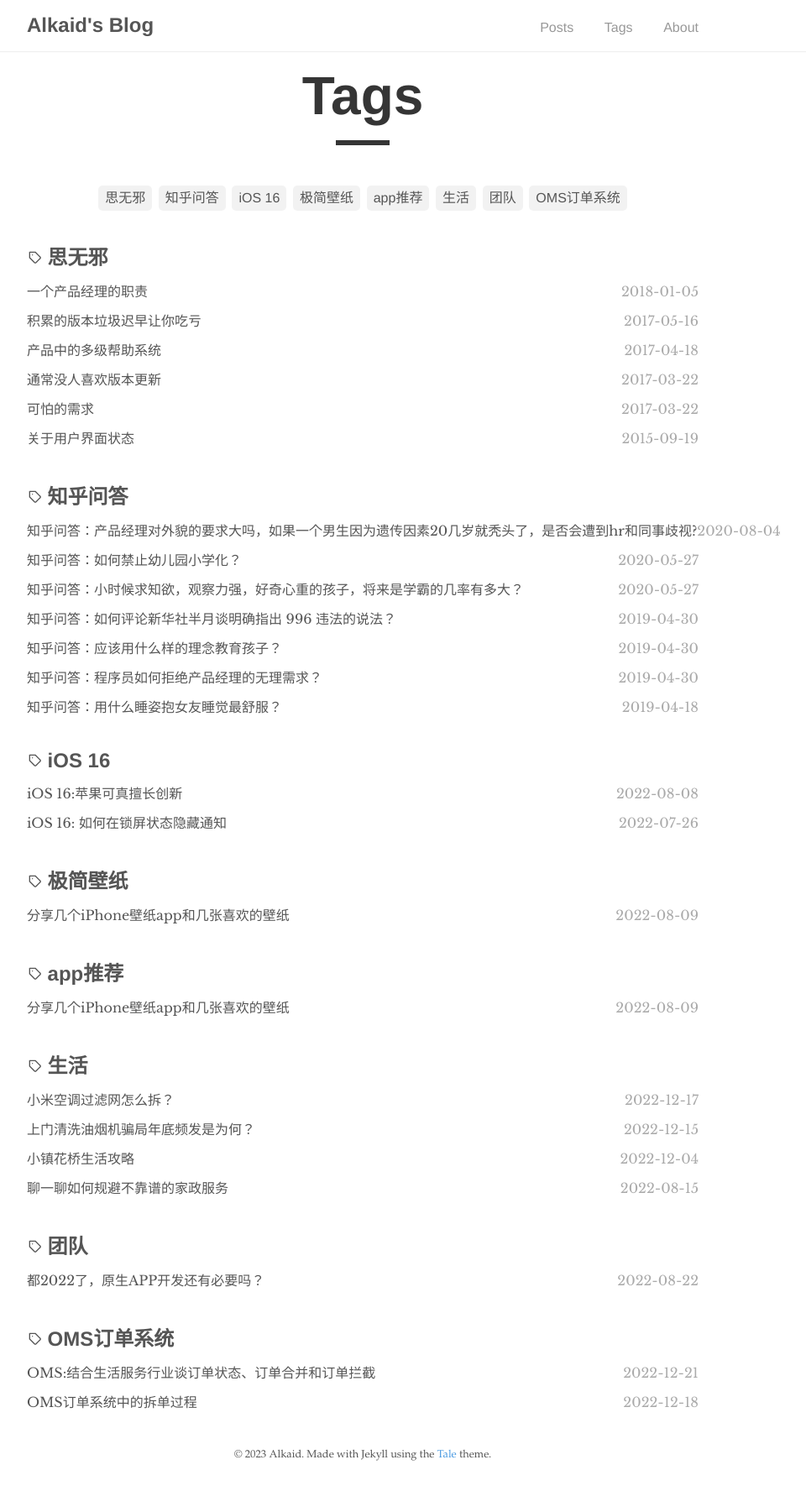
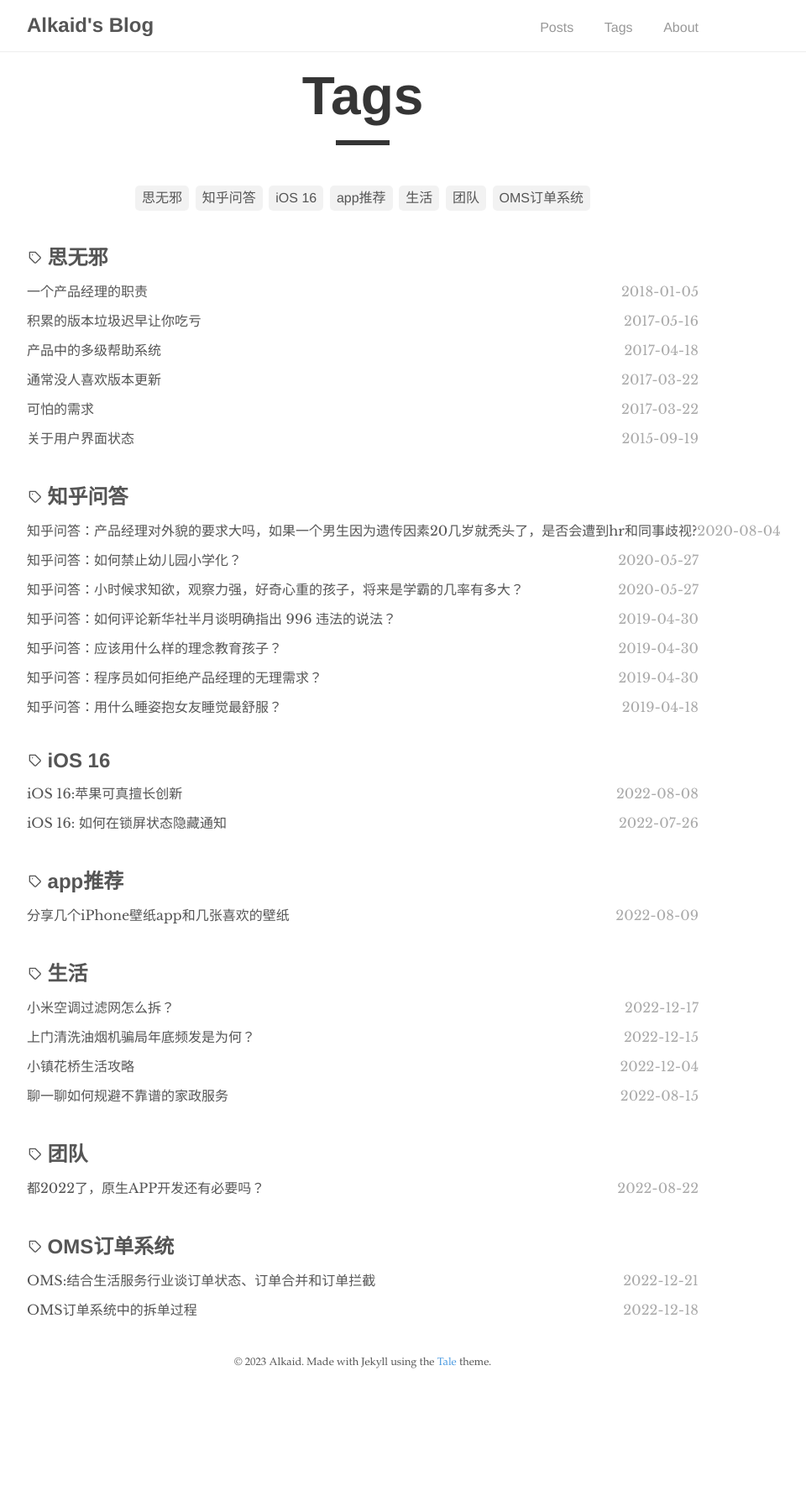
Before and after one commit to AlkaidWaong/ifoz, a Jekyll site: the page built from _pages/tags.html, in a window 1280 px wide. Shown: the whole page at 84% size, without its empty margins (208-1168 px from the left). Built offline with Jekyll 4.4.1, drawn with Linux system fonts in a browser that asks for light colours; after the commit the page ends 1666 px from its top, so only the background shows below that.

Commit message:
Update 2022-08-09-wallpapes-app-recommend.md

```diff
--- a/_posts/2022-08-09-wallpapes-app-recommend.md
+++ b/_posts/2022-08-09-wallpapes-app-recommend.md
@@ -1,11 +1,8 @@
 ---
 layout: post
 title: "分享几个iPhone壁纸app和几张喜欢的壁纸"
-subtitle: '喜欢的东西就拿出来分享'
 author: "Alkaid"
-header-img: "img/20220809-cover.png"
 tags:
-  - 极简壁纸
   - app推荐
 ---
 
```
